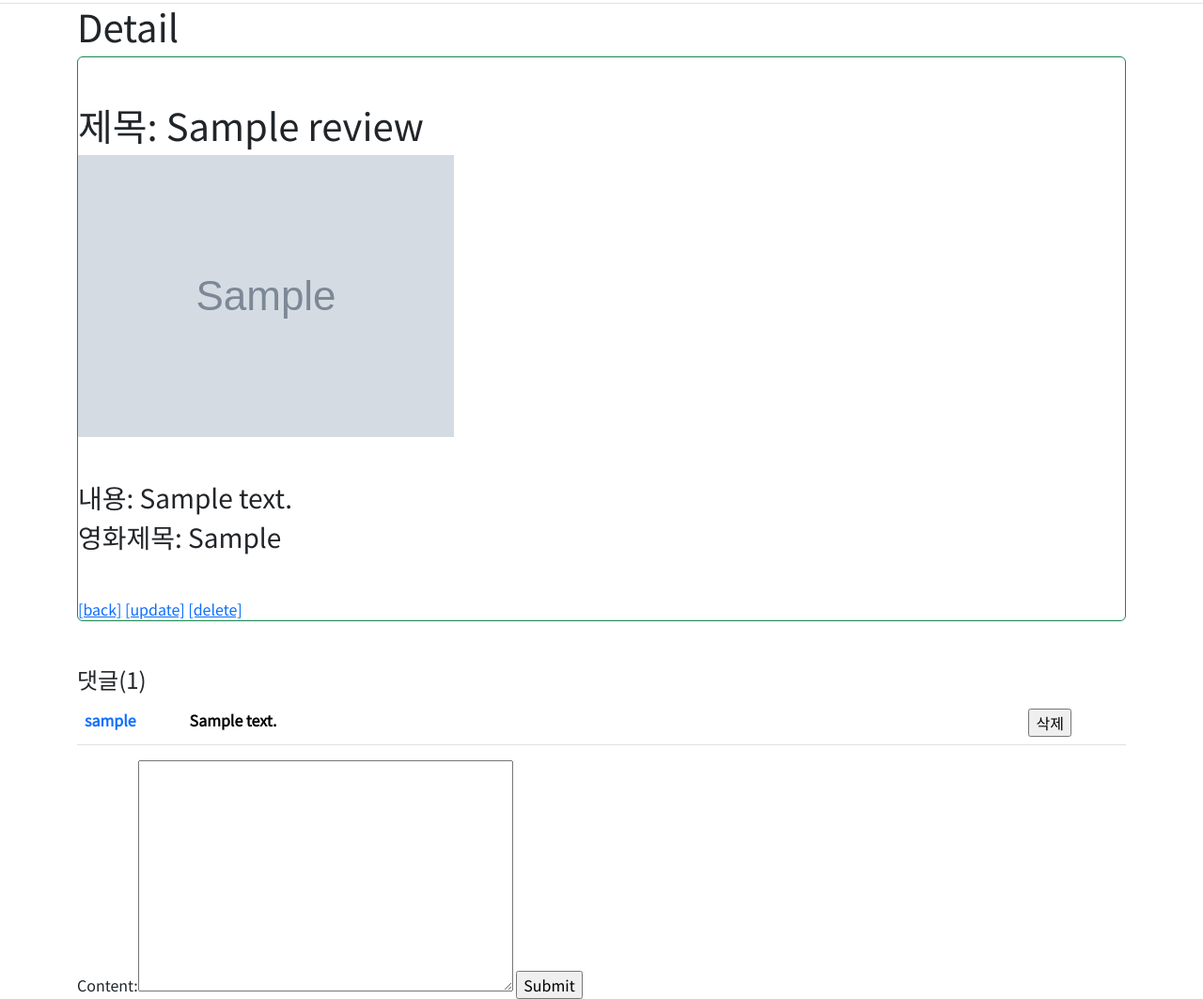
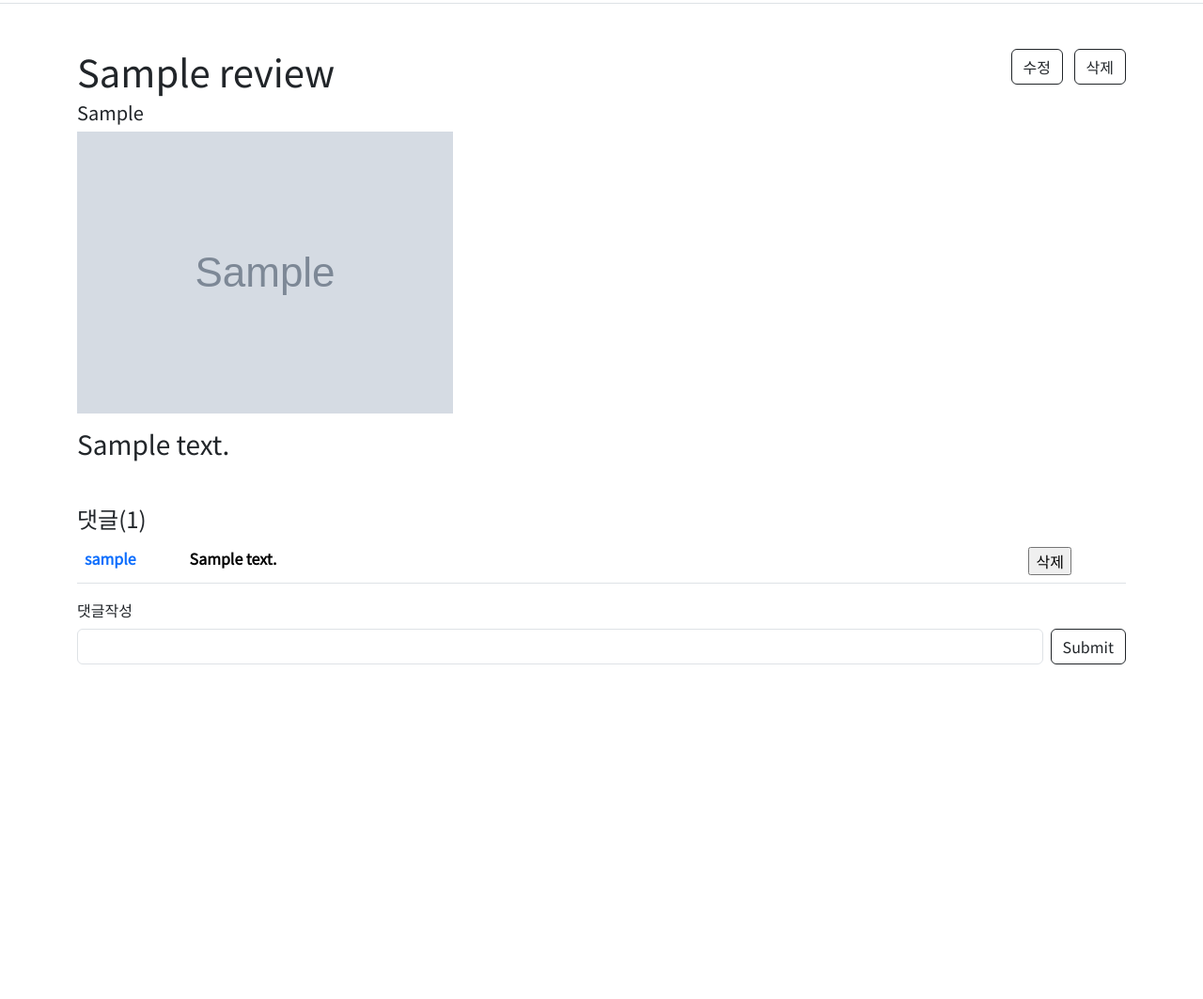
Before and after one commit to arrmadillo/django03, a Django app: page /reviews/1 in a window 1280 px wide. Shown: the part 59-1122 px from the top of the page at 94% size. After the commit the page ends 766 px from the top, so only its background shows below. Run offline with Django 3.2, Linux system fonts and the light colour scheme; a user stored in the database is signed in; tables that the repository leaves empty hold one stand-in row (values such as "Sample post"); grey boxes marked "Sample" are stand-in pictures; lists and menus that the app fills with data are empty.

Commit message:
detail 완성

```diff
--- a/reviews/forms.py
+++ b/reviews/forms.py
@@ -7,9 +7,15 @@ class ReviewForm(forms.ModelForm):
         exclude = ["user"]
 
 class CommentForm(forms.ModelForm):
-    # content = forms.CharField(
-    #     widget=forms.TextInput()
-    # )
+    content = forms.CharField(
+        widget=forms.TextInput(
+            attrs={
+                'class': 'form-control',
+                'style': 'width:94%',
+                'id': 'commentinput',
+            },
+        ),
+    )
 
 
     class Meta:
--- a/reviews/templates/reviews/detail.html
+++ b/reviews/templates/reviews/detail.html
@@ -2,21 +2,23 @@
 
 {% block content %}
   <div class="container">
-    <h1>Detail</h1>
-    <div class='rounded border border-success'>
-      <h1 class='mt-5'>제목: {{ review.title }}</h1>
+    <div class="">
+      <div class="d-flex justify-content-between">
+        <h1 class="mt-5">{{ review.title }}</h1>
+        <div class="mt-5">
+          {% if request.user == review.user %}
+            <a class="btn btn-outline-dark mx-2" href="{% url 'reviews:update' review.pk %}">수정</a>
+            <a class="btn btn-outline-dark" href="{% url 'reviews:delete' review.pk %}">삭제</a>
+          {% endif %}
+        </div>
+      </div>
+      <h5>{{ review.movie }}</h5>
       {% if review.image %}
         <div class="mb-3">
           <img src="{{ review.image.url }}" alt="{{review.title}}">
         </div>
       {% endif %}
-      <h3 class='mt-5'>내용: {{ review.content }}</h3>
-      <h3 class='mb-5'>영화제목: {{ review.movie }}</h3>
-      <a href="{% url 'reviews:index' %}">[back]</a>
-      {% if request.user == review.user %}
-        <a href="{% url 'reviews:update' review.pk %}">[update]</a>
-        <a href="{% url 'reviews:delete' review.pk %}">[delete]</a>
-      {% endif %}
+      <h3 class='mt-3'>{{ review.content }}</h3>
     </div>
 
     <h4 class='mt-5'>댓글({{count}})</h4>
@@ -40,11 +42,21 @@
         </tr>
       {% endfor %}
     </table>
-    <form action="{% url 'reviews:create_comment' review.pk %}" method="POST">
-      {% csrf_token %}
-      {{ comment_form }}
-      <input type="submit">
-    </form>
+    {% if request.user.is_authenticated %}
+    <label for="commentinput" class="form-label">댓글작성</label>
+      <form class="d-flex" action="{% url 'reviews:create_comment' review.pk %}" method="POST">
+        {% csrf_token %}
+        {% for form in comment_form %}
+          {{ form }}
+        {% endfor %}
+        <input class="btn btn-outline-dark ms-2" type="submit">
+      </form>
+    {% else %}
+      <form action="#">
+        <label for="pleaselogin" class="form-label">댓글작성</label>
+        <input type="text" class="form-control" id="pleaselogin" placeholder="댓글을 작성하기 위해서는 로그인을 해주세요." disabled>
+      </form>
+    {% endif %}
   </div>
 
 {% endblock content %}
```
